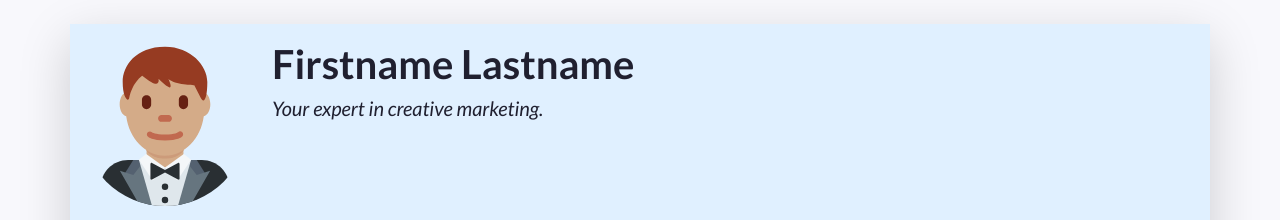
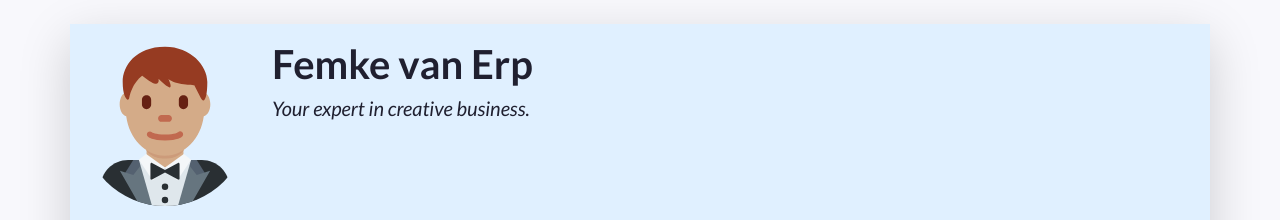
Before and after one commit to femkevanerp2000/femkevanerpcv, a plain HTML site: page index.html in a window 1280 px wide. Shown: the top 220 px of the page. Drawn offline with nearby package versions, Linux system fonts and the light colour scheme.

Commit message:
update index.html

```diff
--- a/index.html
+++ b/index.html
@@ -54,8 +54,8 @@
           A container to wrap around your name and tagline. Full-width at small size, then columns of increasing size.
         -->
         <div class="col-12 col-sm-8 col-md-9 col-lg-10 my-3 header-content">
-          <h1 class="fw-bolder">Firstname Lastname</h1>
-          <h5 class="fst-italic tagline">Your expert in creative marketing.</h5>
+          <h1 class="fw-bolder">Femke van Erp</h1>
+          <h5 class="fst-italic tagline">Your expert in creative business.</h5>
         </div>
       </header>
 
```
Also changed, not shown: 2 other files.
